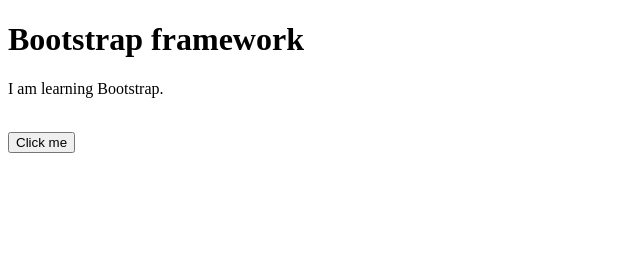
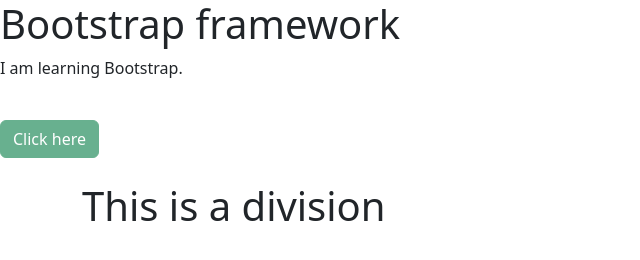
Before and after one commit to typeshii-maker/bootstrap, a plain HTML site: page index.html in a window 1280 px wide. Shown: the whole page, without its empty margins (0-640 px from the left). Drawn offline with nearby package versions, Linux system fonts and the light colour scheme.

Commit message:
first message

```diff
--- a/index.html
+++ b/index.html
@@ -4,11 +4,16 @@
     <meta charset="UTF-8">
     <meta name="viewport" content="width=device-width, initial-scale=1.0">
     <title>Home</title>
+    <link href="https://cdn.jsdelivr.net/npm/bootstrap@5.3.8/dist/css/bootstrap.min.css" rel="stylesheet" integrity="sha384-sRIl4kxILFvY47J16cr9ZwB07vP4J8+LH7qKQnuqkuIAvNWLzeN8tE5YBujZqJLB" crossorigin="anonymous">
 </head>
 <body>
     <h1>Bootstrap framework</h1>
     <p>I am learning Bootstrap.</p>
     <br>
-    <button>Click me</button>
+    <button class="btn btn-success" disabled>Click here</button>
+    <br><br>
+    <div class="container">
+        <h1>This is a division</h1>
+    </div>
 </body>
 </html>
```
